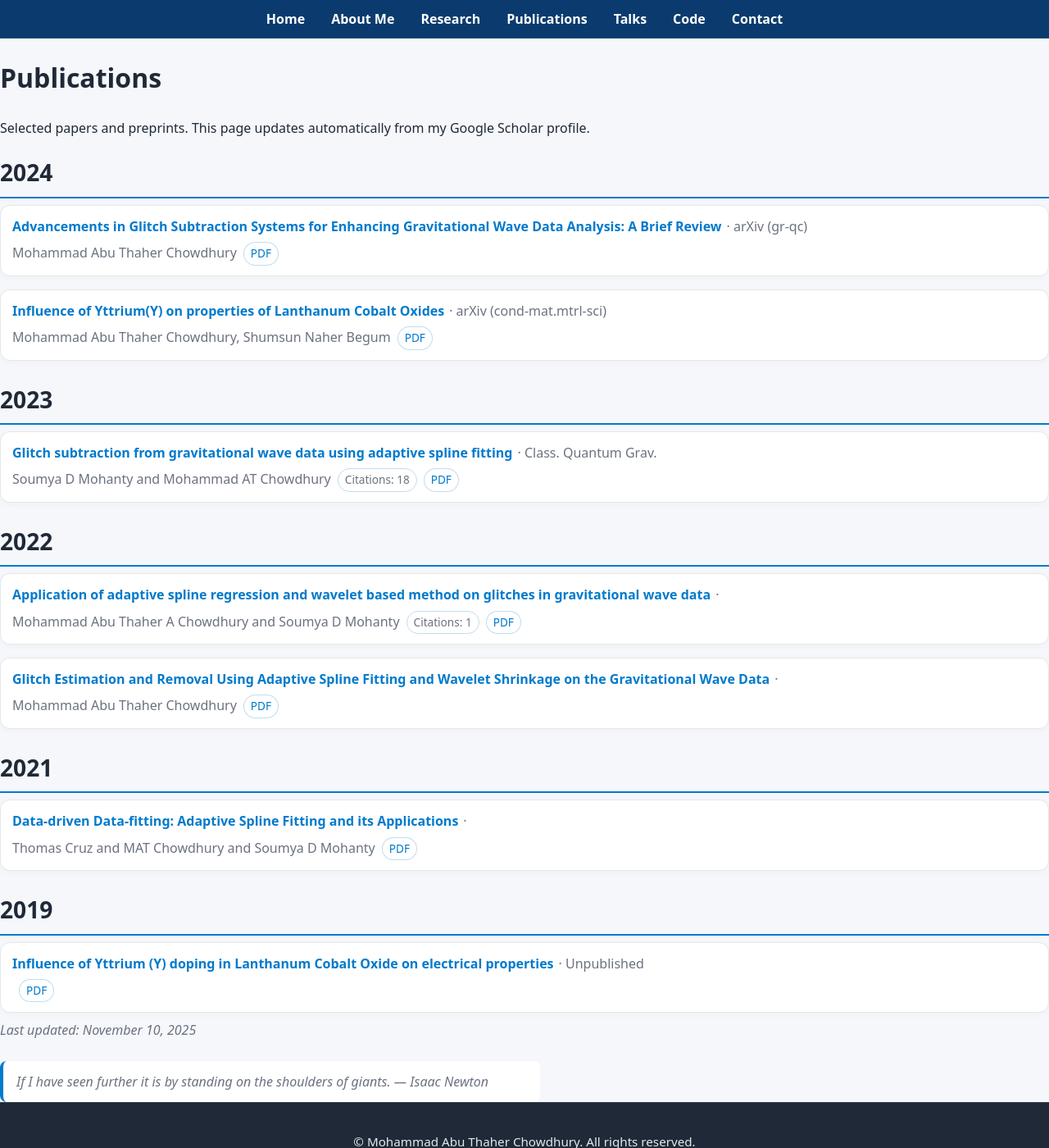
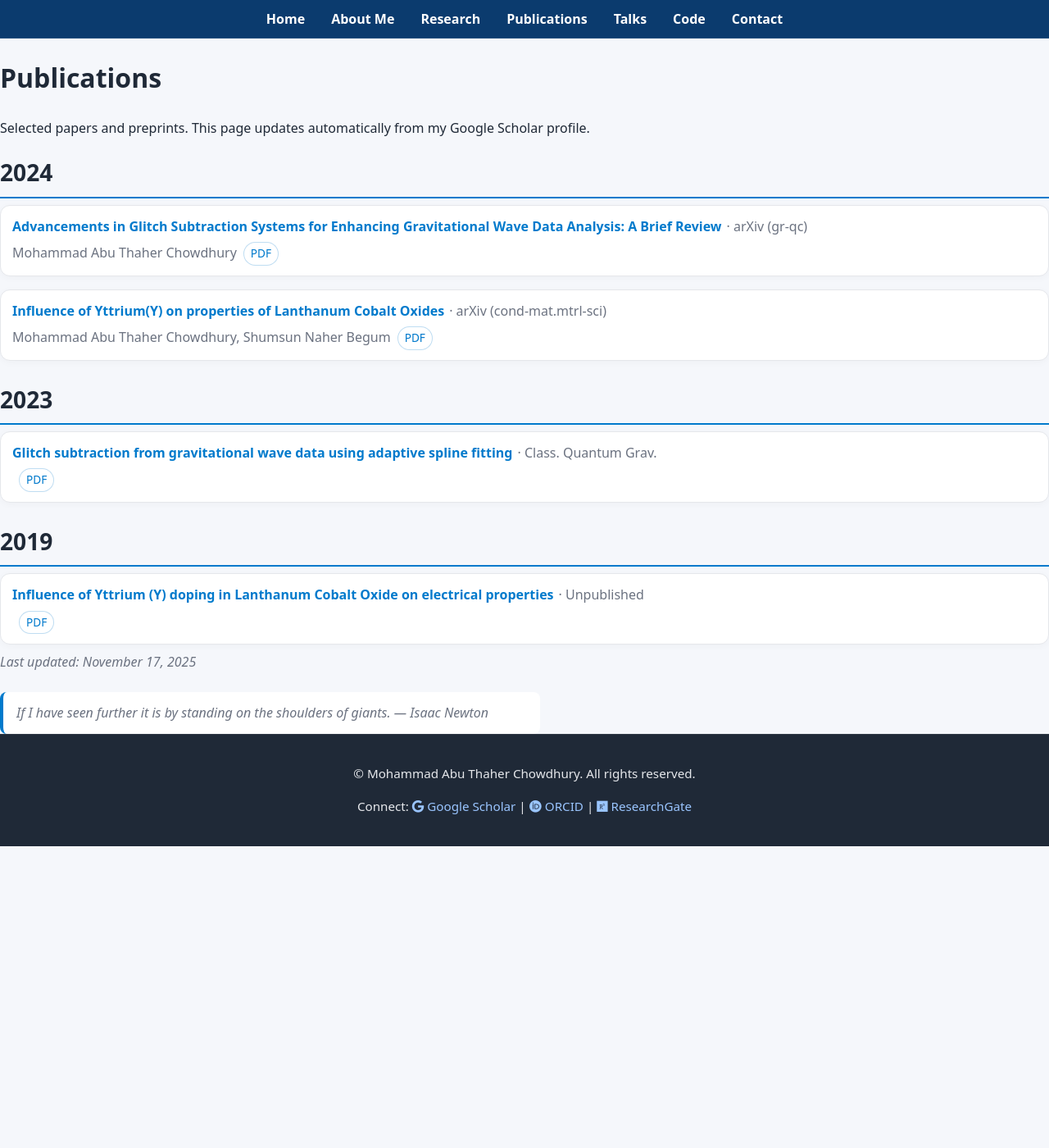
Before and after one commit to matc-thaher/website, a Jekyll site: the page built from publications.md, in a window 1280 px wide and 1400 px high. Shown: the whole window at 82% size. Built offline with Jekyll 4.4.1, drawn with Linux system fonts in a browser that asks for light colours.

Commit message:
chore: merged publications (Scholar + arXiv + ORCID + Crossref)

```diff
--- a/_data/scholar.json
+++ b/_data/scholar.json
@@ -1,87 +1,45 @@
 {
-  "updated": "2025-11-10T04:26:34.337642Z",
+  "updated": "2025-11-17T04:38:50.495964Z",
   "publications": [
     {
       "title": "Influence of Yttrium(Y) on properties of Lanthanum Cobalt Oxides",
       "authors": "Mohammad Abu Thaher Chowdhury, Shumsun Naher Begum",
       "year": 2024,
       "venue": "arXiv (cond-mat.mtrl-sci)",
-      "url": "http://arxiv.org/abs/2408.15798v1",
-      "pdf_url": "http://arxiv.org/pdf/2408.15798v1",
+      "url": "https://arxiv.org/abs/2408.15798v1",
+      "pdf_url": "https://arxiv.org/pdf/2408.15798v1",
       "doi": "",
       "citations": 0,
       "source": [
-        "arxiv",
-        "scholar"
+        "arxiv"
       ]
     },
     {
-      "title": "Advancements in Glitch Subtraction Systems for Enhancing Gravitational\n  Wave Data Analysis: A Brief Review",
+      "title": "Advancements in Glitch Subtraction Systems for Enhancing Gravitational Wave Data Analysis: A Brief Review",
       "authors": "Mohammad Abu Thaher Chowdhury",
       "year": 2024,
       "venue": "arXiv (gr-qc)",
-      "url": "http://arxiv.org/abs/2406.01318v1",
-      "pdf_url": "http://arxiv.org/pdf/2406.01318v1",
+      "url": "https://arxiv.org/abs/2406.01318v1",
+      "pdf_url": "https://arxiv.org/pdf/2406.01318v1",
       "doi": "10.48550/ARXIV.2406.01318",
       "citations": 0,
       "source": [
         "arxiv",
-        "orcid",
-        "scholar"
+        "orcid"
       ]
     },
     {
       "title": "Glitch subtraction from gravitational wave data using adaptive spline fitting",
-      "authors": "Soumya D Mohanty and Mohammad AT Chowdhury",
+      "authors": "",
       "year": 2023,
       "venue": "Class. Quantum Grav.",
       "url": "https://doi.org/10.1088/1361-6382/acd0fe",
       "pdf_url": "",
       "doi": "10.1088/1361-6382/acd0fe",
-      "citations": 18,
+      "citations": 0,
       "source": [
         "crossref",
-        "orcid",
-        "scholar"
-      ]
-    },
-    {
-      "title": "Glitch Estimation and Removal Using Adaptive Spline Fitting and Wavelet Shrinkage on the Gravitational Wave Data",
-      "authors": "Mohammad Abu Thaher Chowdhury",
-      "year": 2022,
-      "venue": "",
-      "url": "https://search.proquest.com/openview/7f68a2c9fc2972f4eb08e0d1a8fcbd2e/1?pq-origsite=gscholar&cbl=18750&diss=y",
-      "pdf_url": "",
-      "doi": "",
-      "citations": 0,
-      "source": [
-        "scholar"
-      ]
-    },
-    {
-      "title": "Application of adaptive spline regression and wavelet based method on glitches in gravitational wave data",
-      "authors": "Mohammad Abu Thaher A Chowdhury and Soumya D Mohanty",
-      "year": 2022,
-      "venue": "",
-      "url": "https://archive.aps.org/tsf/2022/f05/5/",
-      "pdf_url": "",
-      "doi": "",
-      "citations": 1,
-      "source": [
-        "scholar"
-      ]
-    },
-    {
-      "title": "Data-driven Data-fitting: Adaptive Spline Fitting and its Applications",
-      "authors": "Thomas Cruz and MAT Chowdhury and Soumya D Mohanty",
-      "year": 2021,
-      "venue": "",
-      "url": "https://repositories.lib.utexas.edu/items/fd04b32c-04dd-4d45-ad74-d6f5b4f2b174",
-      "pdf_url": "",
-      "doi": "",
-      "citations": 0,
-      "source": [
-        "scholar"
+        "orcid"
       ]
     },
     {
```
